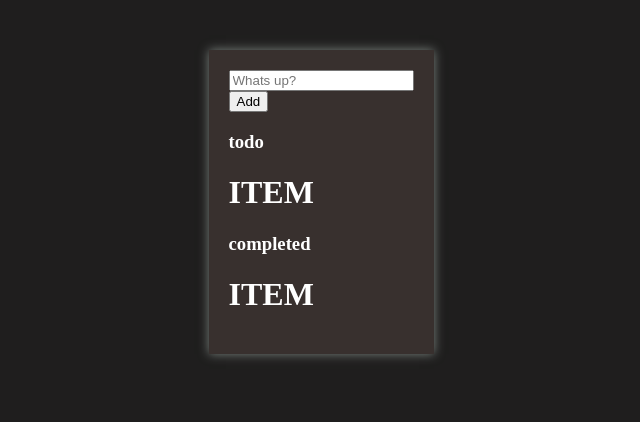
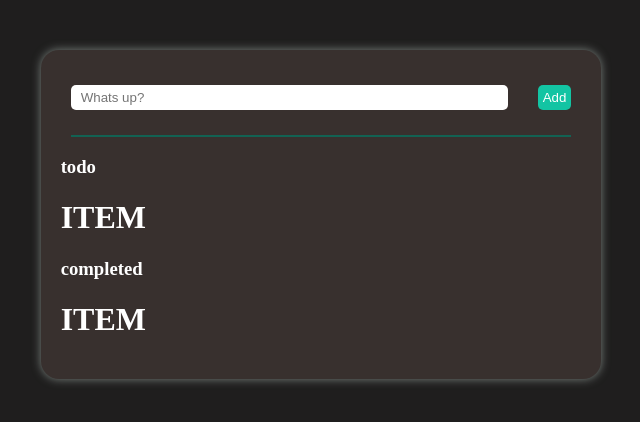
Before and after one commit to rhyusarmiento/rs-react-todo, a React (Create React App) app: page / in a window 1280 px wide. Shown: the top 422 px of the page, without its empty margins (319-959 px from the left). Built offline with nearby package versions, Linux system fonts and the light colour scheme.

Commit message:
add add item styles

```diff
--- a/package.json
+++ b/package.json
@@ -9,6 +9,7 @@
     "react": "^18.2.0",
     "react-dom": "^18.2.0",
     "react-scripts": "5.0.1",
+    "sass": "^1.65.1",
     "web-vitals": "^2.1.4"
   },
   "scripts": {
--- a/src/components/AddItem.js
+++ b/src/components/AddItem.js
@@ -1,12 +1,8 @@
 function AddItem() {
     return (
       <div className="todo-additem">
-        <div className="input-data">
-          <input type="text" placeholder="Whats up?" />
-        </div>
-        <div className="input-send">
-          <button type="button" className="sendBtn">Add</button>
-        </div>
+        <input type="text" placeholder="Whats up?" />
+        <button type="button" className="sendBtn">Add</button>
       </div>
     );
 }
--- a/src/components/App.js
+++ b/src/components/App.js
@@ -1,4 +1,3 @@
-import './../style/App.css';
 import AddItem from './AddItem';
 import Item from './Item'
 
--- a/src/index.js
+++ b/src/index.js
@@ -2,6 +2,7 @@ import React from 'react';
 import ReactDOM from 'react-dom/client';
 import App from './components/App';
 import reportWebVitals from './reportWebVitals';
+import './style/main.scss';
 
 const root = ReactDOM.createRoot(document.getElementById('root'));
 root.render(
--- /dev/null
+++ b/src/style/AddItem.scss
@@ -0,0 +1,27 @@
+.todo-additem {
+    display: flex;
+    align-items: center;
+    justify-content: center;
+    margin-top: 15px;
+    margin-right: 10px;
+    margin-left: 10px;
+    padding-bottom: 25px;
+    border-bottom: 2px solid #126253;
+
+    input {
+        padding: 5px 250px 5px 10px;
+        margin-right: 30px;
+        border-radius: 5px;
+        border: none;
+    }
+
+    button {
+        background-color: #13C4A3;
+        border: none;
+        color: white;
+        padding: 5px;
+        text-decoration: none;
+        cursor: pointer;
+        border-radius: 5px;
+    }
+}
--- a/src/style/App.css
+++ b/src/style/App.scss
@@ -13,4 +13,5 @@ body {
   margin-top: 50px;
   padding: 20px;
   box-shadow: 0px 0px 10px #7A827D;
+  border-radius: 18px;
 }
--- /dev/null
+++ b/src/style/main.scss
@@ -0,0 +1,2 @@
+@import './App.scss';
+@import './AddItem.scss';
```
Also changed, not shown: src/style/AddItem.css (deleted), 1 other file (tests, documents, lock files or other folders).
